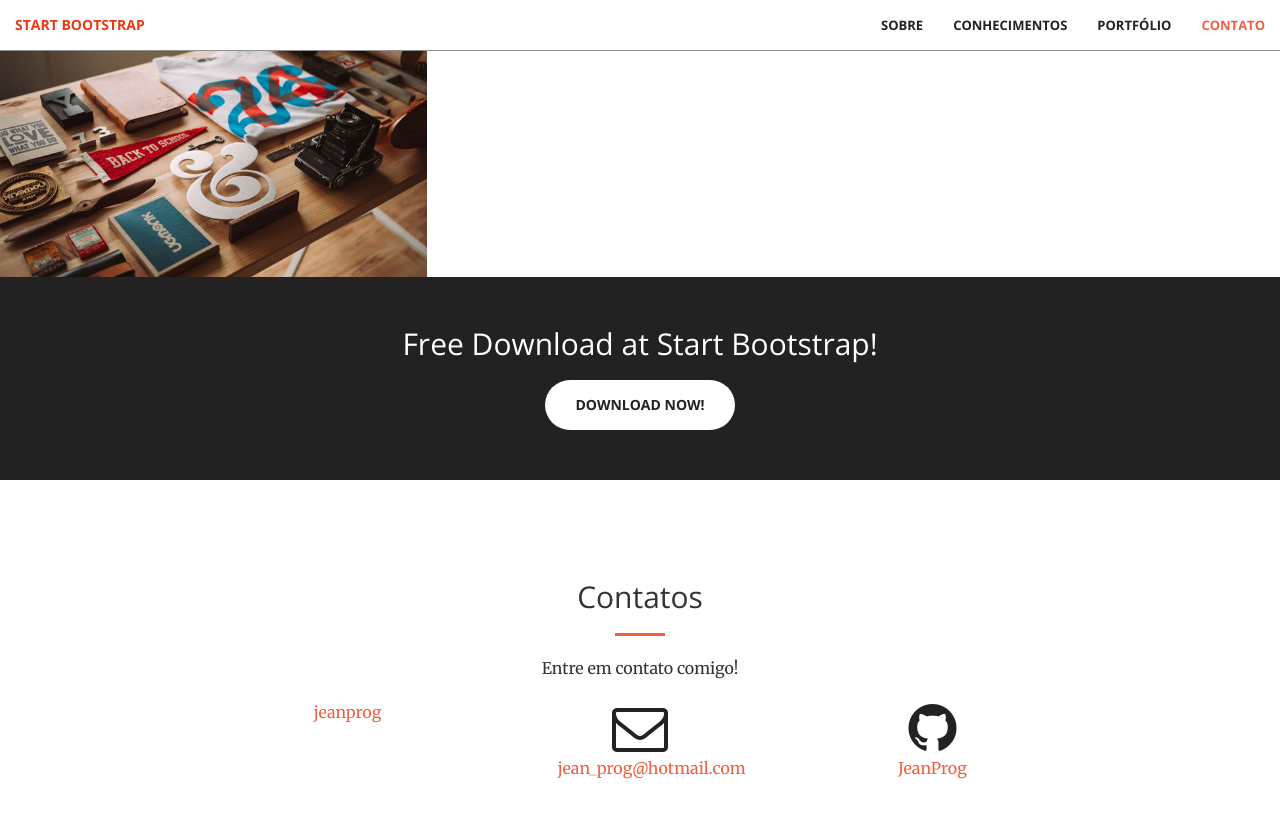
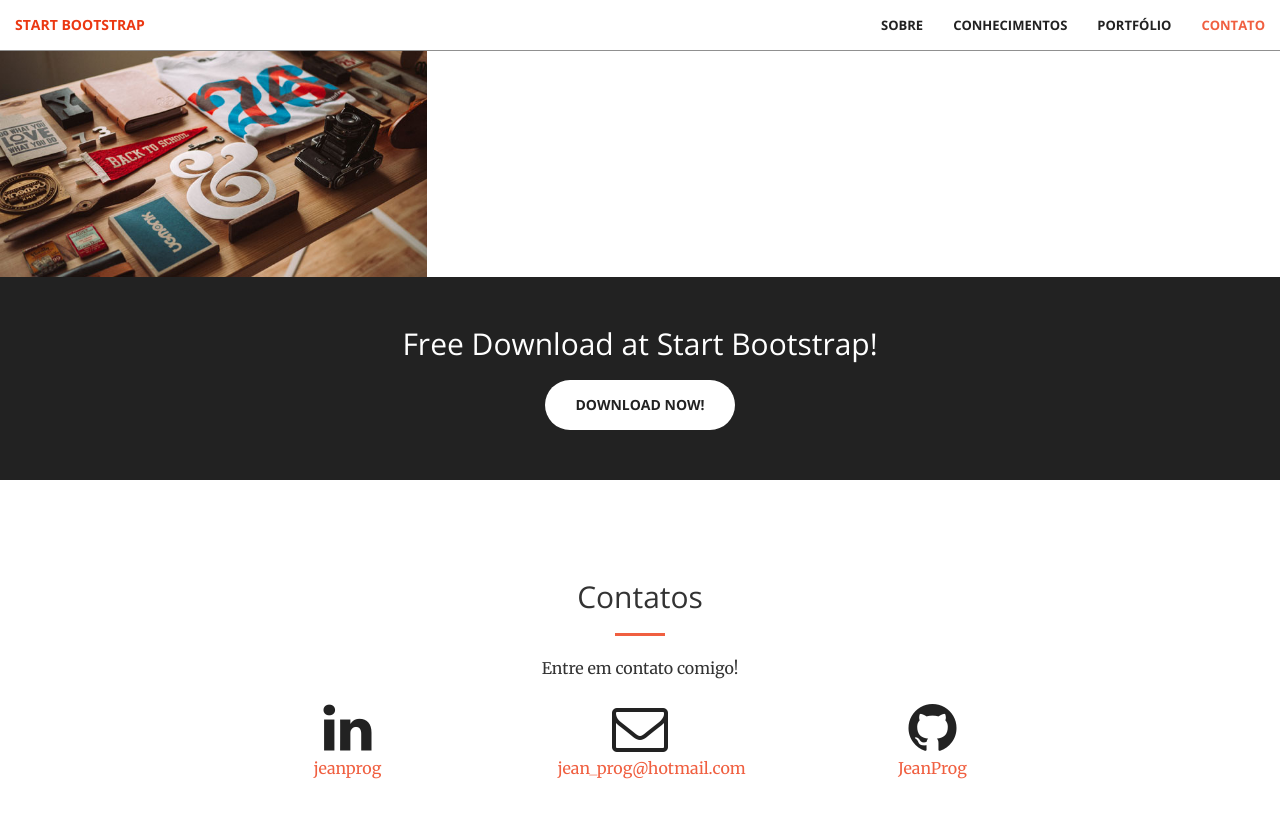
Before and after one commit to jeandata/BI, a Jekyll site: the page built from index.html, in a window 1280 px wide and 900 px high, scrolled down 1749 px. Shown: the top 818 px of the window. Built offline with Jekyll 4.4.1, drawn with Linux system fonts in a browser that asks for light colours.

Commit message:
Update contact.html

```diff
--- a/_includes/contact.html
+++ b/_includes/contact.html
@@ -8,7 +8,7 @@
             </div>
         <div class="col-lg-2 col-lg-offset-2 text-center">
             <a href="https://www.linkedin.com/in/{{ site.twitter_username }}">
-                <i class="bi bi-linkedin"></i>
+                <i class="fa fa-linkedin fa-3x wow bounceIn" data-wow-delay=".1s"></i>
                 <p>{{ site.twitter_username }}</p>
             </a>
         </div>
```
